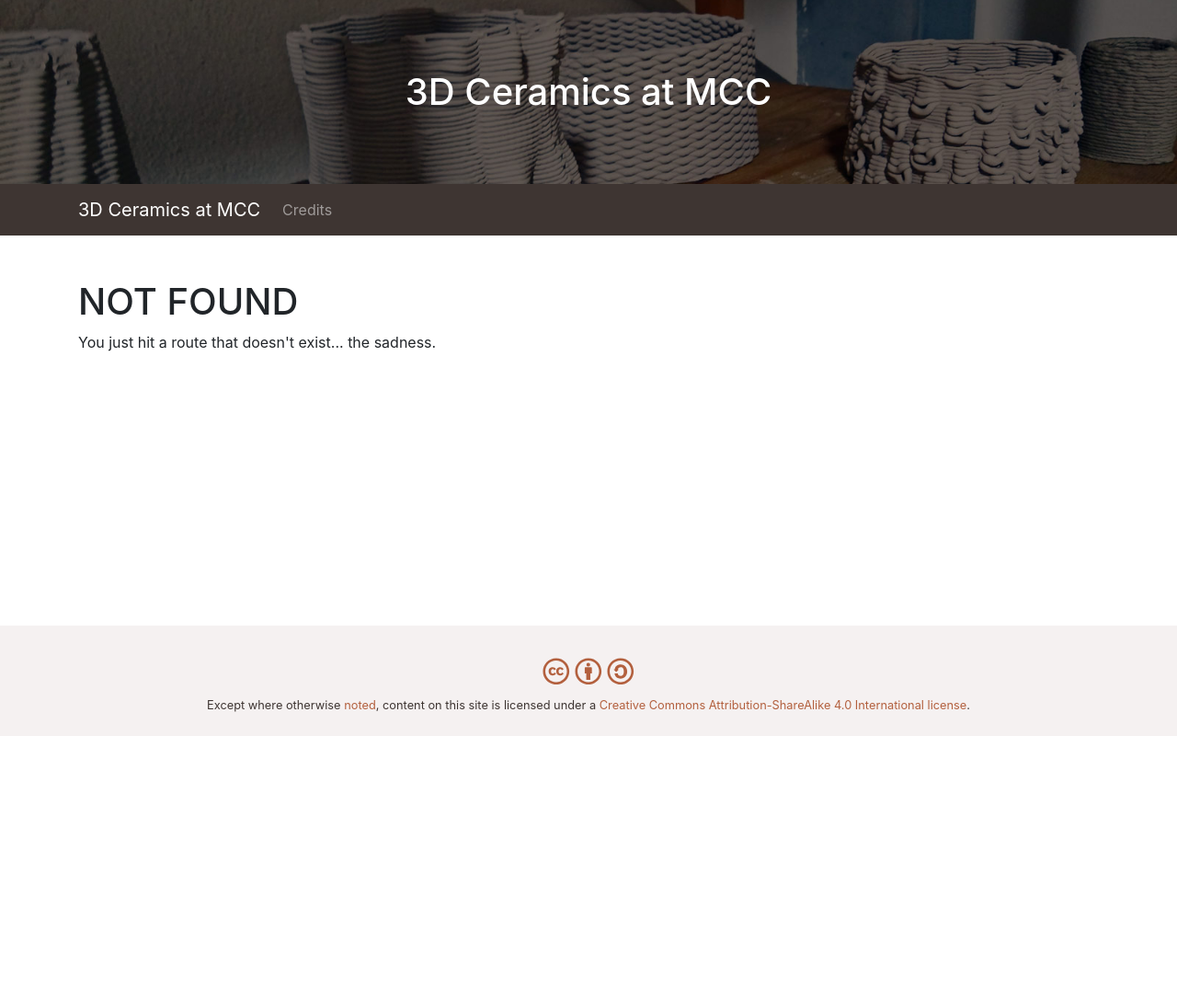
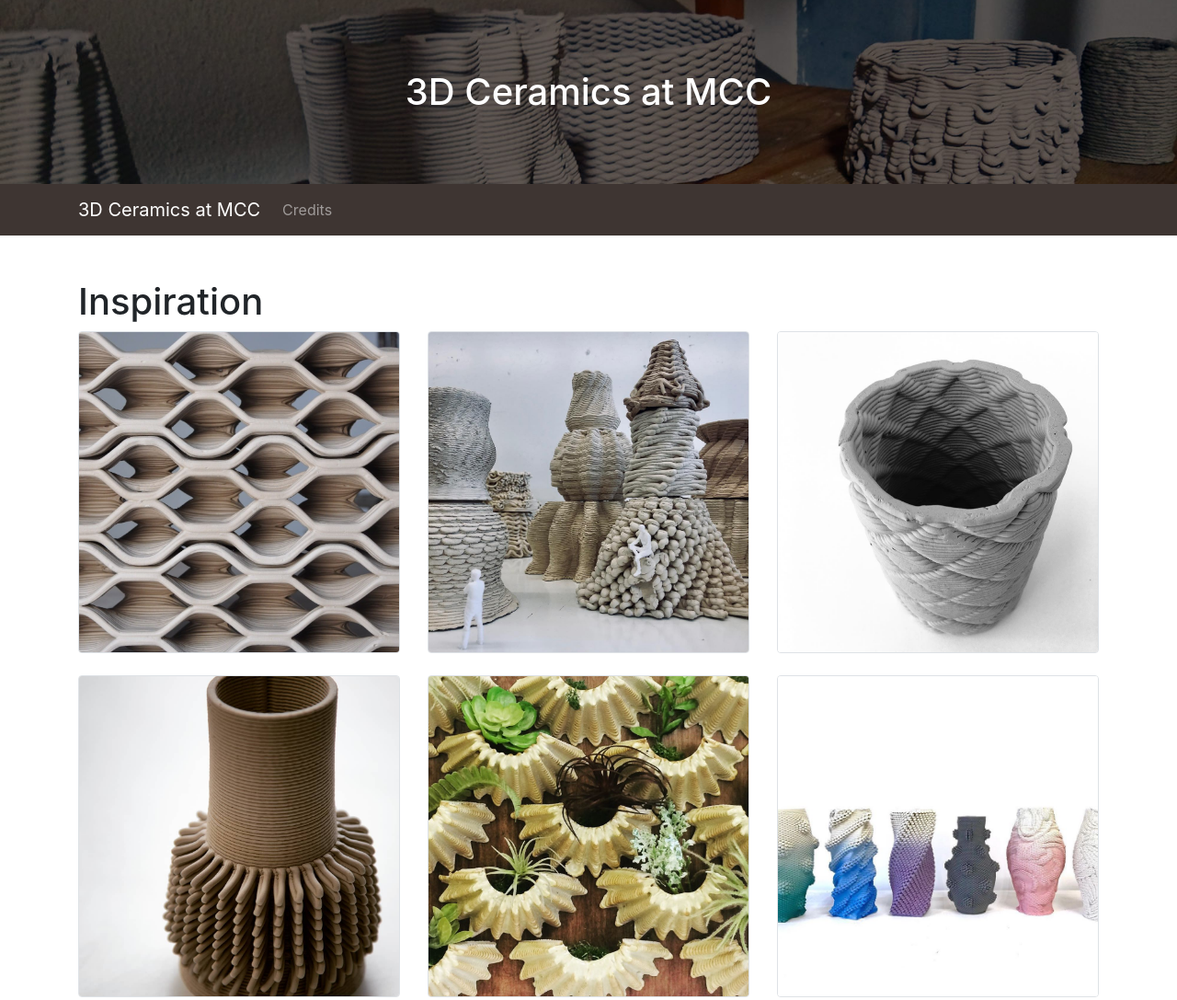
Before and after one commit to northxsouthco/ceramics-guide, a Gatsby site: page /inspiration in a window 1280 px wide. Before the commit this address had no page. Shown: the top 1087 px of the page at 92% size. Before the commit the page ends 800 px from the top, so only its background shows below. Built offline with nearby package versions, Linux system fonts and the light colour scheme; Gatsby itself is replaced by a stand-in of ours.

Commit message:
WIP add Inspiration page

```diff
--- a/src/components/footer.js
+++ b/src/components/footer.js
@@ -8,7 +8,7 @@ import {
 import { Container } from "react-bootstrap"
 
 const Footer = () => (
-  <footer className="bg-light py-4">
+  <footer className="bg-light mt-5 py-4">
     <Container>
       <p className="text-center lead mb-2">
         <a
--- /dev/null
+++ b/src/pages/inspiration.js
@@ -0,0 +1,61 @@
+import React from "react"
+
+import { Row, Col } from "react-bootstrap"
+
+import Layout from "../components/layout"
+import SEO from "../components/seo"
+
+import { useStaticQuery, graphql } from "gatsby"
+import Img from "gatsby-image"
+
+const Inspo = () => {
+  const data = useStaticQuery(graphql`
+    query FetchAllInstaImages {
+      allFile(
+        filter: {
+          sourceInstanceName: { eq: "images" }
+          relativeDirectory: { eq: "instagram" }
+        }
+      ) {
+        edges {
+          node {
+            childImageSharp {
+              id
+              fluid {
+                originalName
+                ...GatsbyImageSharpFluid
+              }
+            }
+          }
+        }
+      }
+    }
+  `)
+
+  const images = data.allFile.edges
+  return (
+    <Layout pageInfo={{ pageName: "inspiration" }}>
+      <SEO title="Inspiration" />
+      <h1>Inspiration</h1>
+      <Row>
+        {images.map(({ node }) => (
+          <Col key={node.id} xs="12" md="4" className="mb-4">
+            <a
+              href={`https://www.instagram.com/p/${
+                node.childImageSharp.fluid.originalName.split(".")[0]
+              }`}
+            >
+              <Img
+                fluid={{ ...node.childImageSharp.fluid, aspectRatio: 1 }}
+                alt=""
+                className="border rounded"
+              />
+            </a>
+          </Col>
+        ))}
+      </Row>
+    </Layout>
+  )
+}
+
+export default Inspo
```
Also changed, not shown: package.json (+15 -15 lines), src/data/inspiration.yml (added, +18 -0 lines), src/data/software-modeling.yml (added, +11 -0 lines), src/data/software-slicing.yml (added, +22 -0 lines), src/images/instagram/BfJIp7iFxwS.jpg (added), src/images/instagram/BvuocPzAUou.jpg (added), src/images/instagram/BwS-4AfhXT.jpg (added), src/images/instagram/Bx9uoQjILMO.jpg (added), src/images/instagram/Bx_Q5phnIWM.jpg (added), src/images/instagram/Byu4rxcAwQQ.jpg (added), 1 other file.
